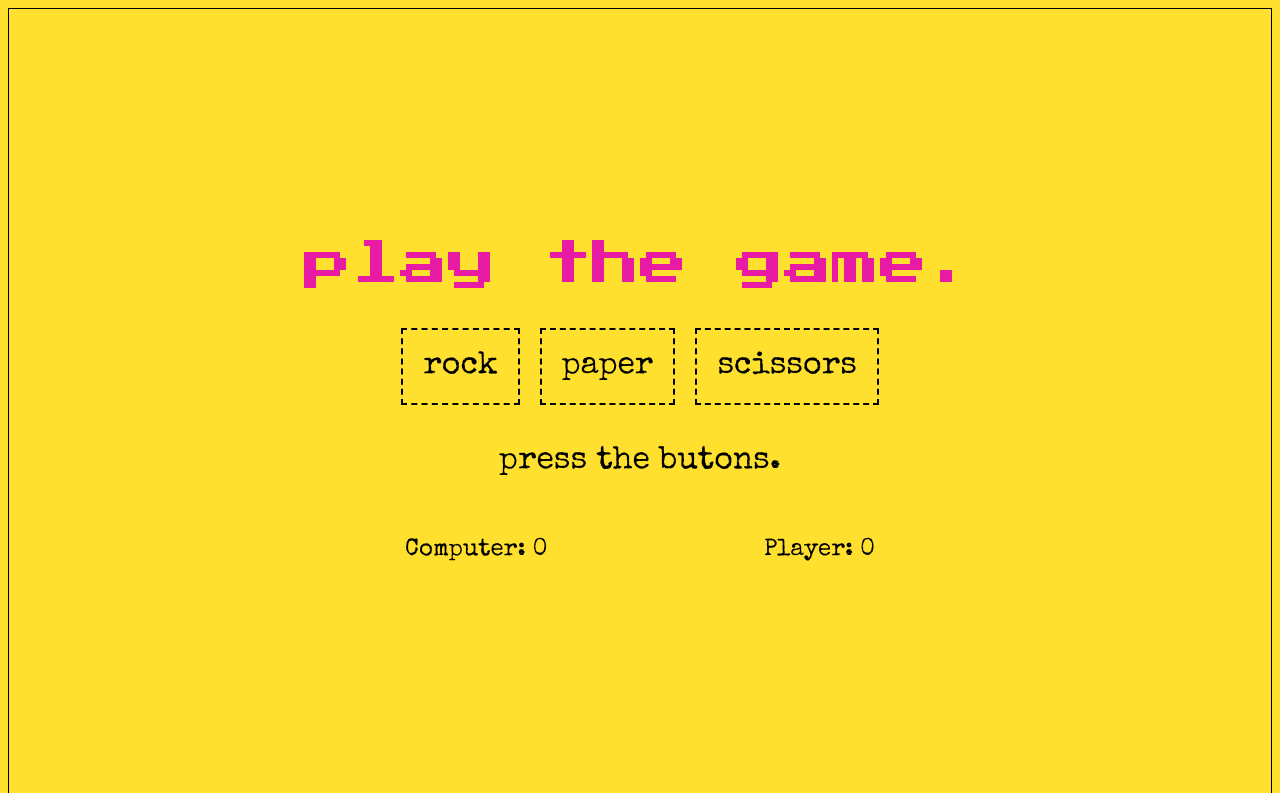
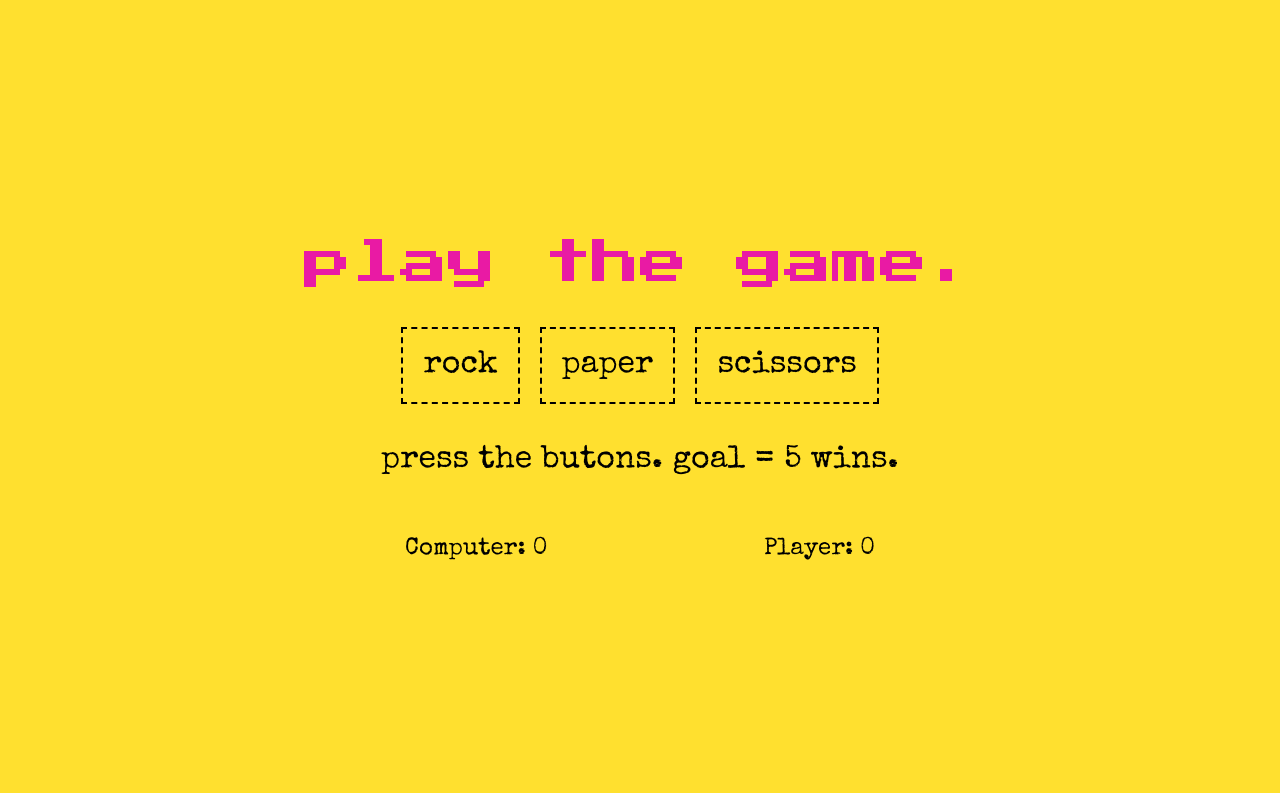
Before and after one commit to misievicz/rps, a plain HTML site: page index.html in a window 1280 px wide. Shown: the top 793 px of the page. Drawn offline with nearby package versions, Linux system fonts and the light colour scheme.

Commit message:
finish version REVISITING RPS 1.1

```diff
--- a/index.html
+++ b/index.html
@@ -15,7 +15,7 @@
         <input class="button" type="button" value="scissors"></input>
       </div>
       <div class="score-container">
-        <div class="score">press the butons.</div>
+        <div class="score">press the butons. goal = 5 wins.</div>
         <div class="score-msg">
           <div class="comp-score">Computer: 0</div>
           <div class="play-score">Player: 0</div>
--- a/script.js
+++ b/script.js
@@ -4,13 +4,8 @@ function getComputerChoice() {
   return myArray[~~(Math.random() * myArray.length)];
 }
 
-
 let playerScore = 0;
 let computerScore = 0;
-
-// function getPlayerChoice(item) {
-//   return item;
-// }
 
 function disableButtons() {
   buttons.forEach((item) => {
--- a/styles.css
+++ b/styles.css
@@ -12,7 +12,6 @@ body {
     place-items: center;
     height: 98vh;
     margin: 0;
-    border: solid 1px;
     font-family: 'Special ELite', cursive;
 }
 
```
